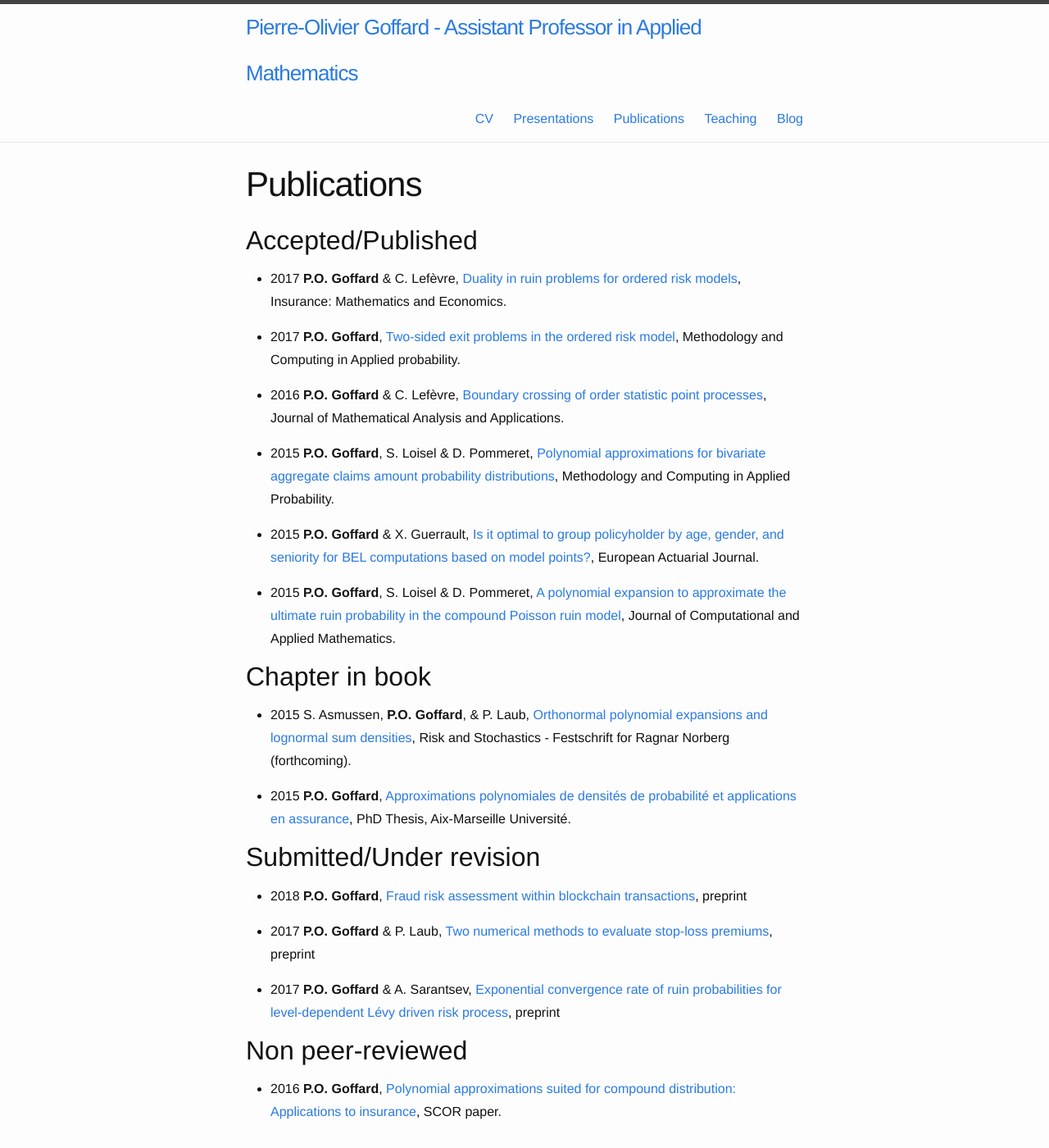
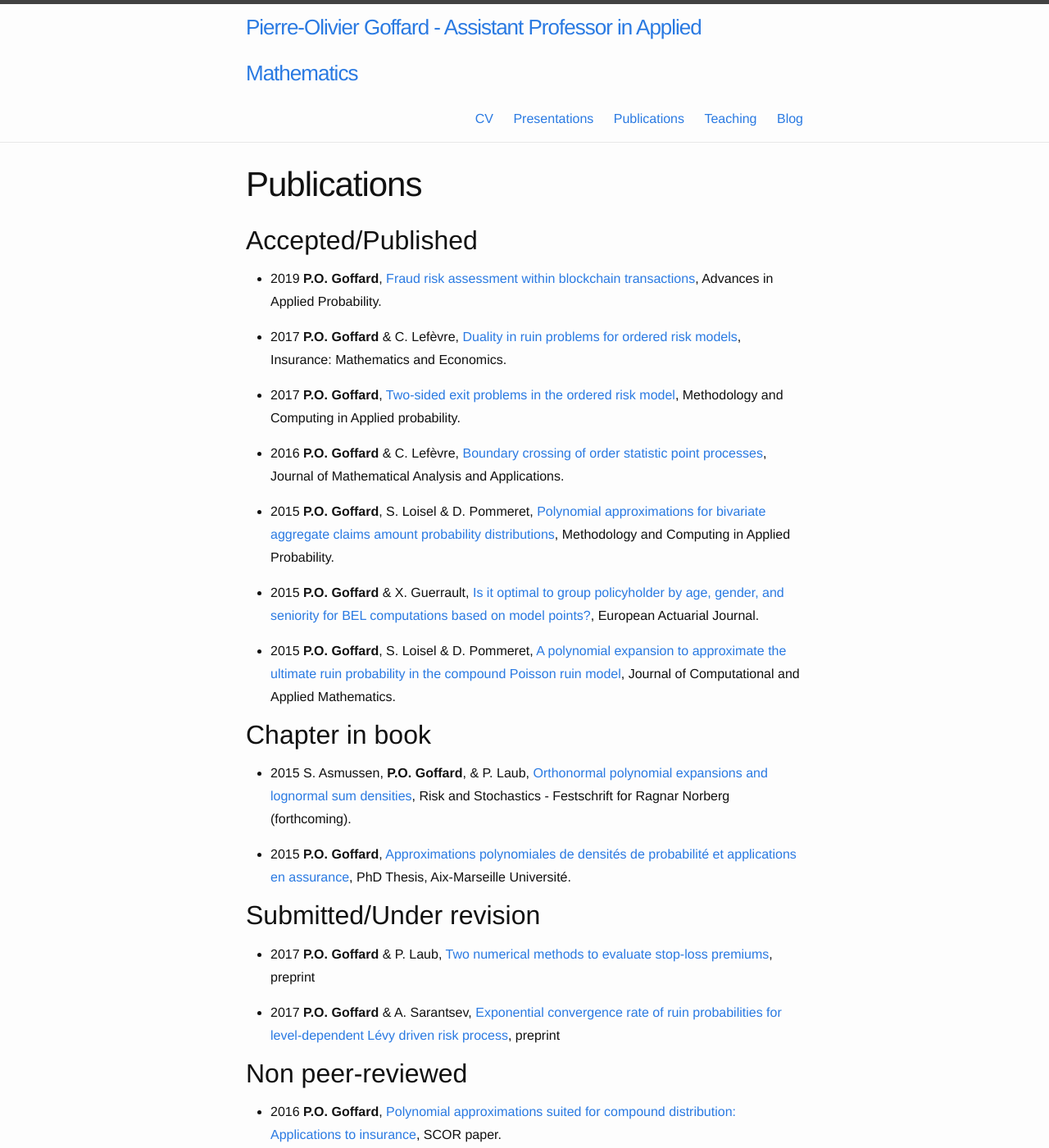
Before and after one commit to LaGauffre/LaGauffre.github.io, a Jekyll site: the page built from Publications.md, in a window 1280 px wide and 1400 px high. Shown: the whole window at 82% size. Built offline with Jekyll 4.4.1, drawn with Linux system fonts in a browser that asks for light colours; nearby versions of some CDN libraries; some web fonts are replaced.

Commit message:
update publi

```diff
--- a/Publications.md
+++ b/Publications.md
@@ -5,6 +5,8 @@
 ---
 
 ## Accepted/Published
+
+* 2019 **P.O. Goffard**, [Fraud risk assessment within blockchain transactions](/Publications/Fraud_Risk_Assessment_Blockchain_APT.pdf), Advances in Applied Probability.
 
 * 2017 **P.O. Goffard** & C. Lefèvre, [Duality in ruin problems for ordered risk models](/Publications/GoffardLefevreOrderedDualRiskModel.pdf), Insurance: Mathematics and Economics.
 
@@ -25,8 +27,6 @@
 
 ## Submitted/Under revision
 
-* 2018 **P.O. Goffard**, [Fraud risk assessment within blockchain transactions](/Publications/FraudRiskAssessmentWithinBlockChainTransaction_Goffard0218.pdf), preprint
-
 * 2017 **P.O. Goffard** & P. Laub, [Two numerical methods to evaluate stop-loss premiums](/Publications/GoffardLaub_PolynomialApproximationCompoundDistribution.pdf), preprint
 
 * 2017 **P.O. Goffard** & A. Sarantsev, [Exponential convergence rate of ruin probabilities for level-dependent Lévy driven risk process](/Publications/GoffardSarantsevExponentialRateRuinProbabilities.pdf), preprint
```
Also changed, not shown: 2 other files.
